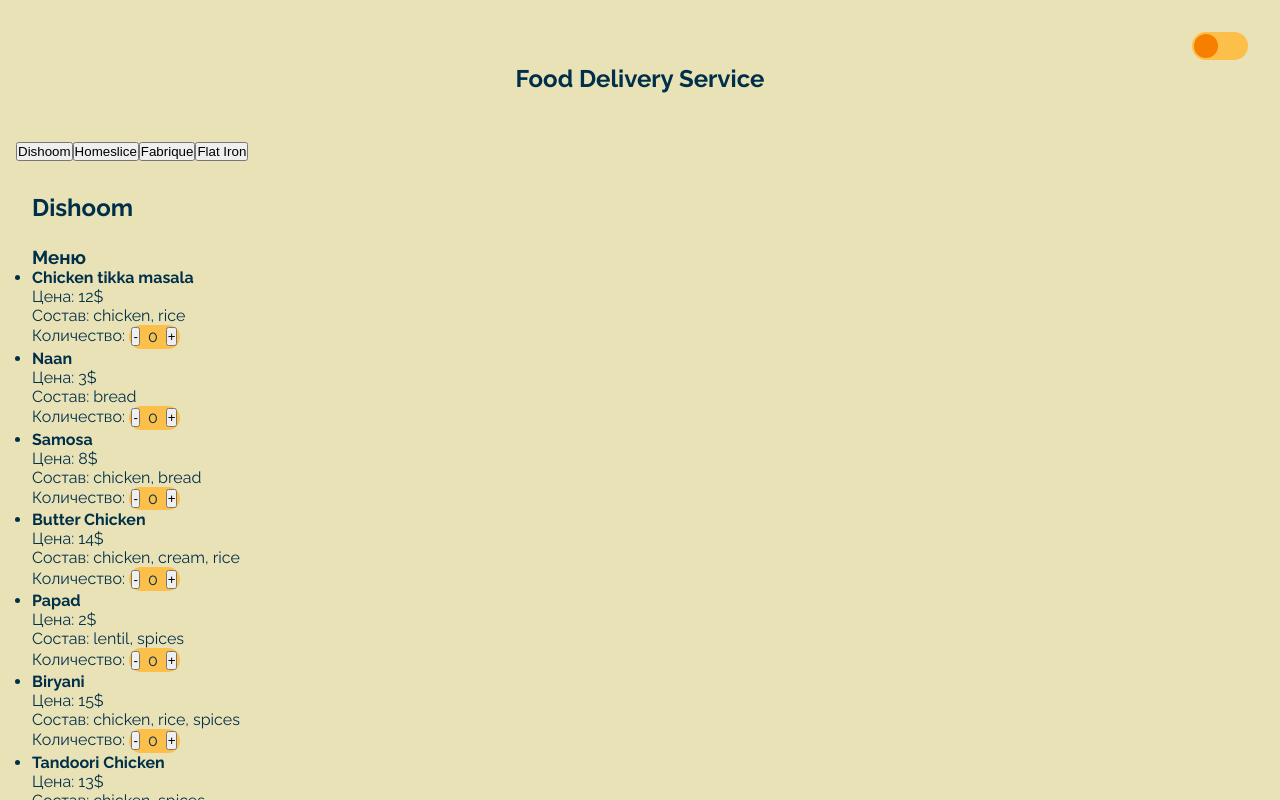
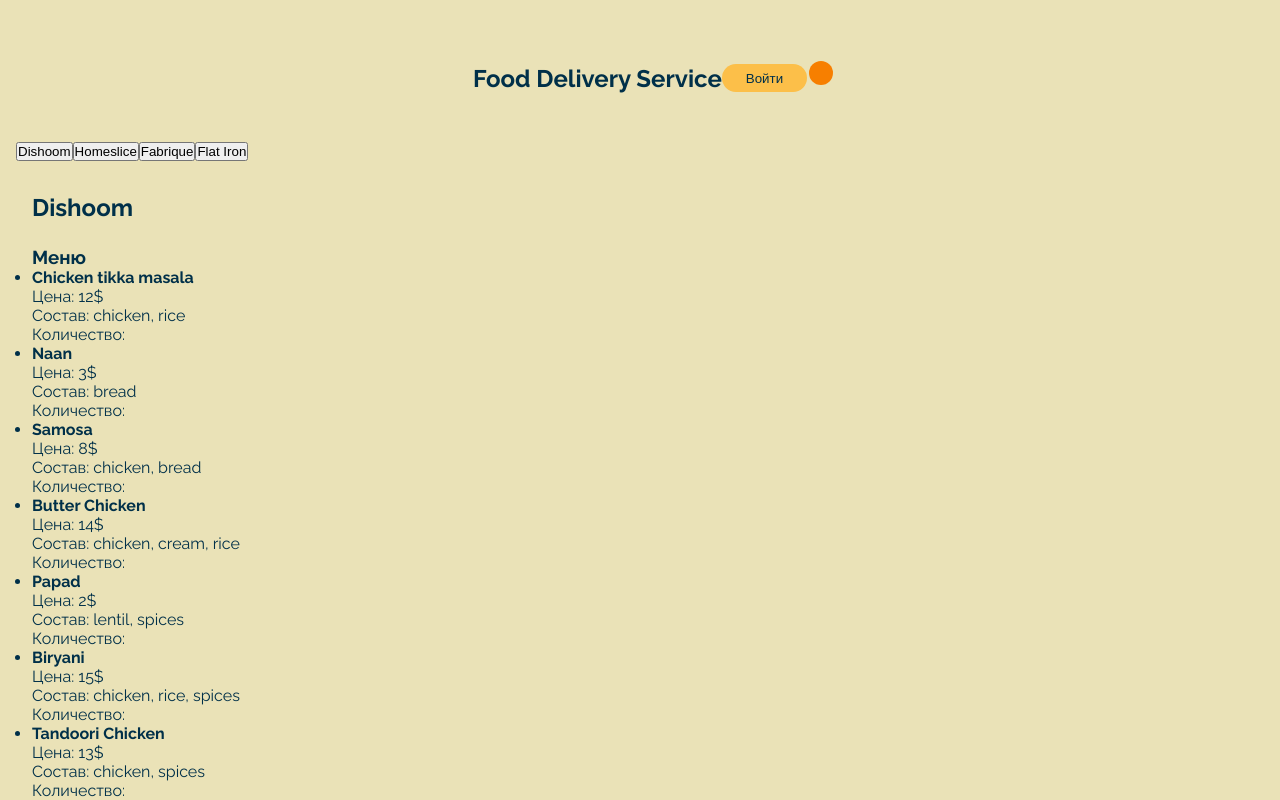
Before and after one commit to auddax/food-delivery-service, a React (Vite) app: page /restaurants in a window 1280 px wide. Shown: the top 800 px of the page. Built offline with nearby package versions, Linux system fonts and the light colour scheme.

Commit message:
feat: add UserContext (Sun, Jun 01, 2025 08:18:31 PM)

```diff
--- a/src/components/App/App.jsx
+++ b/src/components/App/App.jsx
@@ -3,13 +3,16 @@
 import { Layout } from 'src/components/Layout/Layout';
 import { Restaurants } from 'src/components/Restaurants/Restaurants';
 import { ButtonThemeContextProvider } from 'src/contexts/ButtonThemeContext/ButtonThemeContextProvider';
+import { UserContextProvider } from 'src/contexts/UserContext/UserContexProvider';
 
 export const App = () => {
   return (
-    <ButtonThemeContextProvider>
-      <Layout>
-        <Restaurants />
-      </Layout>
-    </ButtonThemeContextProvider>
+    <UserContextProvider>
+      <ButtonThemeContextProvider>
+        <Layout>
+          <Restaurants />
+        </Layout>
+      </ButtonThemeContextProvider>
+    </UserContextProvider>
   );
 };
--- a/src/components/Button/Button.module.scss
+++ b/src/components/Button/Button.module.scss
@@ -5,9 +5,10 @@
   color: $color-text-primary;
   border-radius: 50px;
   background-color: $color-background-secondary;
-  padding: .5rem 1.5rem;
+  padding: 0 1.5rem;
   cursor: pointer;
   transition: .4s;
+  height: 28px;
 
   &.alt {
     color: $color-text-secondary;
--- a/src/components/Header/Header.jsx
+++ b/src/components/Header/Header.jsx
@@ -1,4 +1,5 @@
 import { useContext } from 'react';
+import { LoginPanel } from 'src/components/LoginPanel/LoginPanel';
 import { Title } from 'src/components/Title/Title';
 import { Toggler } from 'src/components/Toggler/Toggler';
 import { ButtonThemeContext } from 'src/contexts/ButtonThemeContext/ButtonThemeContext';
@@ -6,7 +7,7 @@
 import styles from './Header.module.scss';
 
 export const Header = () => {
-  const { switchTheme } = useContext(ButtonThemeContext);
+  const { theme, switchTheme } = useContext(ButtonThemeContext);
 
   const handleOnChange = (e) => switchTheme(e.target.checked);
 
@@ -17,7 +18,10 @@
         value='Food Delivery Service'
         className={styles.headerTitle}
       />
-      <Toggler onChange={handleOnChange} />
+      <div className={styles.headerActions}>
+        <LoginPanel theme={theme} />
+        <Toggler onChange={handleOnChange} />
+      </div>
     </section>
   );
 };
--- a/src/components/Header/Header.module.scss
+++ b/src/components/Header/Header.module.scss
@@ -12,4 +12,14 @@
     font-family: $font-header-primary;
     font-weight: 500;
   }
+
+  .header-actions {
+    position: absolute;
+    top: 2rem;
+    right: 2rem;
+    display: flex;
+    align-items: center;
+    justify-content: center;
+    gap: 1rem;
+  }
 }
--- /dev/null
+++ b/src/components/LoginPanel/LoginPanel.jsx
@@ -0,0 +1,24 @@
+import classnames from 'classnames';
+import { useContext } from 'react';
+import { Button } from 'src/components/Button/Button';
+import { UserContext } from 'src/contexts/UserContext/UserContext';
+
+export const LoginPanel = ({ theme }) => {
+  const { user, onLogin, onLogout } = useContext(UserContext) || {};
+  const { userInfo, isAuthorized } = user || {};
+
+  const handleOnClick = () => (isAuthorized ? onLogout() : onLogin());
+
+  return (
+    <>
+      {userInfo?.name && <span>{userInfo.name}</span>}
+      <Button
+        type='button'
+        onClick={handleOnClick}
+        className={classnames(theme)}
+      >
+        {isAuthorized ? 'Выйти' : 'Войти'}
+      </Button>
+    </>
+  );
+};
--- a/src/components/MenuItem/MenuItemCounter.jsx
+++ b/src/components/MenuItem/MenuItemCounter.jsx
@@ -1,8 +1,14 @@
+import { useContext } from 'react';
 import { Counter } from 'src/components/Counter/Counter';
 import { MENU_ITEMS_COUNTER } from 'src/constants';
+import { UserContext } from 'src/contexts/UserContext/UserContext';
 import { useCounter } from 'src/hooks/useCounter';
 
 export const MenuItemCounter = () => {
+  const { user } = useContext(UserContext);
   const [count, increment, decrement] = useCounter({ ...MENU_ITEMS_COUNTER });
+
+  if (!user?.isAuthorized) return null;
+
   return <Counter count={count} increment={increment} decrement={decrement} />;
 };
--- a/src/components/ReviewForm/ReviewForm.jsx
+++ b/src/components/ReviewForm/ReviewForm.jsx
@@ -1,4 +1,3 @@
-import classnames from 'classnames';
 import { useContext } from 'react';
 import { Button } from 'src/components/Button/Button';
 import { FormItem } from 'src/components/FormItem/FormItem';
@@ -6,14 +5,18 @@
 import { Title } from 'src/components/Title/Title';
 import { RATING_COUNTER } from 'src/constants';
 import { ButtonThemeContext } from 'src/contexts/ButtonThemeContext/ButtonThemeContext';
+import { UserContext } from 'src/contexts/UserContext/UserContext';
 import { useForm } from 'src/hooks/useForm';
 
 import styles from './ReviewForm.module.scss';
 
 export const ReviewForm = () => {
   const { theme } = useContext(ButtonThemeContext);
+  const { user } = useContext(UserContext);
   const { form, onNameChange, onReviewChange, onRatingChange, clear } =
     useForm();
+
+  if (!user?.isAuthorized) return null;
 
   const handleSubmit = (e) => {
     e.preventDefault();
--- a/src/components/Toggler/Toggler.module.scss
+++ b/src/components/Toggler/Toggler.module.scss
@@ -1,9 +1,10 @@
 @import '../../styles/colors.scss';
 
 .toggler {
-  position: absolute;
-  top: 2rem;
-  right: 2rem;
+  // position: absolute;
+  // top: 2rem;
+  // right: 2rem;
+  position: relative;
   width: 56px;
   height: 28px;
 
--- a/src/constants/index.js
+++ b/src/constants/index.js
@@ -9,3 +9,9 @@
   minValue: 1,
   maxValue: 5,
 };
+
+export const INITIAL_USER_INFO = {
+  name: '',
+  review: '',
+  rating: 0,
+};
--- /dev/null
+++ b/src/contexts/UserContext/UserContexProvider.jsx
@@ -0,0 +1,25 @@
+import { useState } from 'react';
+import { INITIAL_USER_INFO } from 'src/constants';
+import { UserContext } from 'src/contexts/UserContext/UserContext';
+
+const mockUserInfo = {
+  name: 'Antony',
+  review: 'Not bad',
+  rating: 5,
+};
+
+export const UserContextProvider = ({ children }) => {
+  const [user, setUser] = useState(null);
+
+  const onLogin = () => {
+    setUser({ userInfo: mockUserInfo, isAuthorized: true });
+  };
+
+  const onLogout = () => {
+    setUser({ userInfo: INITIAL_USER_INFO, isAuthorized: false });
+  };
+
+  return (
+    <UserContext value={{ user, onLogin, onLogout }}>{children}</UserContext>
+  );
+};
--- /dev/null
+++ b/src/contexts/UserContext/UserContext.js
@@ -0,0 +1,3 @@
+import { createContext } from 'react';
+
+export const UserContext = createContext(null);
```
